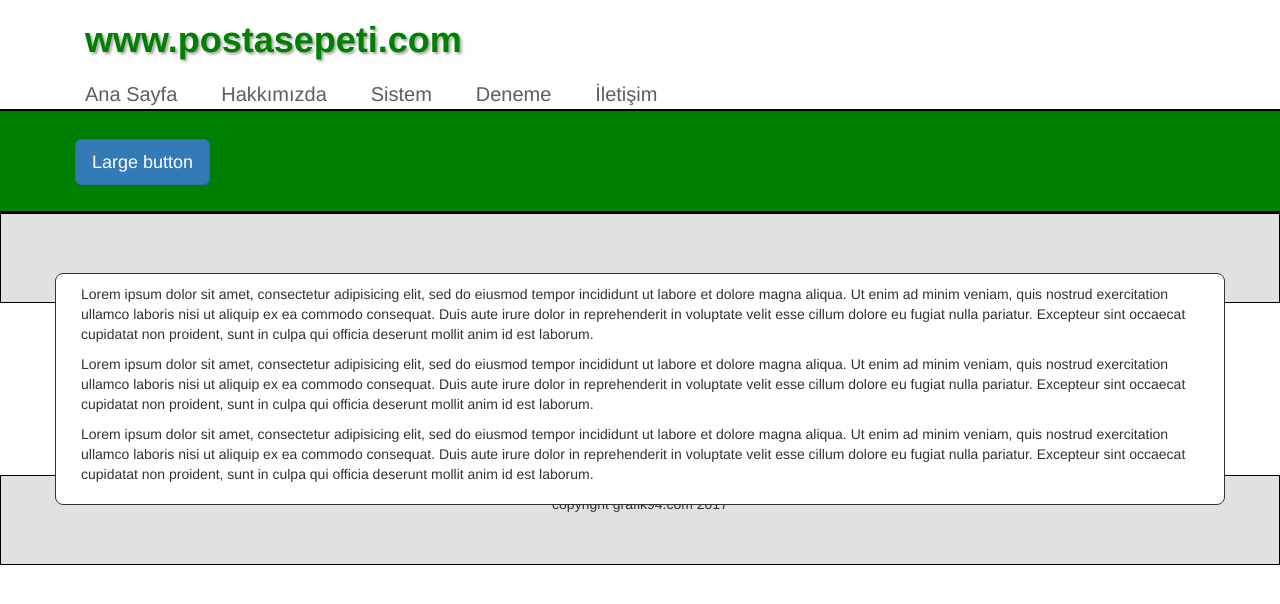
After one commit to fatihint/postasepeti, a PHP site: page /template-parts/hakkimizda.php in a window 1280 px wide. The commit adds this page. Shown: the top 604 px of the page. Run offline with PHP 8.4, Linux system fonts and the light colour scheme.

Commit message:
örnek bir içerik sayfası oluşturuldu

```diff
--- a/assets/css/style.css
+++ b/assets/css/style.css
@@ -1,6 +1,6 @@
 /**************************
  HEADER
-***************************/
+**************************/
 
 header#header ul{
     margin: 0;
@@ -47,13 +47,34 @@ header#header .images-menu .container {
 header#header .after-header{
     height: 90px;
     border: 1px solid black;
+    background: #e1e1e1;
 }
+#after-header{
 
+}
 /**************************
  FOOTER
-***************************/
+**************************/
 
-footer#footer {
+#footer {
     height: 90px;
     border: 1px solid black;
+    background: #e1e1e1;
+    text-align: center;
 }
+#copyright{
+
+
+}
+/*************************
+ BODY DİV
+*************************/
+#body{
+  border:1px solid;
+  border-radius: 8px;
+  padding: 10px;
+  margin-top: -30px;
+  margin-bottom: -30px;
+  background: white;
+  position: relative;
+}
--- a/footer.php
+++ b/footer.php
@@ -1,7 +1,9 @@
 
 <footer>
     <div id="footer">
-
+      <div class="container" id="copyright">
+        <p>copyright grafik94.com 2017</p>
+      </div>
     </div>
 </footer>
 
--- a/header.php
+++ b/header.php
@@ -3,8 +3,8 @@
     <head>
         <meta charset="utf-8">
         <title></title>
-        <link rel="stylesheet" href="assets/css/bootstrap.css">
-        <link rel="stylesheet" href="assets/css/style.css">
+        <link rel="stylesheet" href="../assets/css/bootstrap.css">
+        <link rel="stylesheet" href="../assets/css/style.css">
     </head>
     <body>
         <header id="header">
--- a/index.php
+++ b/index.php
@@ -2,7 +2,7 @@
 
     include 'header.php';
 
-
+    include 'anasayfa.php';
 
     include 'footer.php';
 
--- /dev/null
+++ b/template-parts/hakkimizda.php
@@ -0,0 +1,22 @@
+<?php
+
+    include '../header.php';
+?>
+
+
+<div class="container" id="body">
+  <div class="col-lg-12 col-md-8 col-sm-4">
+
+  <p>Lorem ipsum dolor sit amet, consectetur adipisicing elit, sed do eiusmod tempor incididunt ut labore et dolore magna aliqua. Ut enim ad minim veniam, quis nostrud exercitation ullamco laboris nisi ut aliquip ex ea commodo consequat. Duis aute irure dolor in reprehenderit in voluptate velit esse cillum dolore eu fugiat nulla pariatur. Excepteur sint occaecat cupidatat non proident, sunt in culpa qui officia deserunt mollit anim id est laborum.</p>
+  <p>Lorem ipsum dolor sit amet, consectetur adipisicing elit, sed do eiusmod tempor incididunt ut labore et dolore magna aliqua. Ut enim ad minim veniam, quis nostrud exercitation ullamco laboris nisi ut aliquip ex ea commodo consequat. Duis aute irure dolor in reprehenderit in voluptate velit esse cillum dolore eu fugiat nulla pariatur. Excepteur sint occaecat cupidatat non proident, sunt in culpa qui officia deserunt mollit anim id est laborum.</p>
+  <p>Lorem ipsum dolor sit amet, consectetur adipisicing elit, sed do eiusmod tempor incididunt ut labore et dolore magna aliqua. Ut enim ad minim veniam, quis nostrud exercitation ullamco laboris nisi ut aliquip ex ea commodo consequat. Duis aute irure dolor in reprehenderit in voluptate velit esse cillum dolore eu fugiat nulla pariatur. Excepteur sint occaecat cupidatat non proident, sunt in culpa qui officia deserunt mollit anim id est laborum.</p>
+
+  </div>
+
+</div>
+
+
+
+<?php
+    include '../footer.php';
+?>
```
Also changed, not shown: template-parts/anasayfa.php (added, +8 -0 lines).
